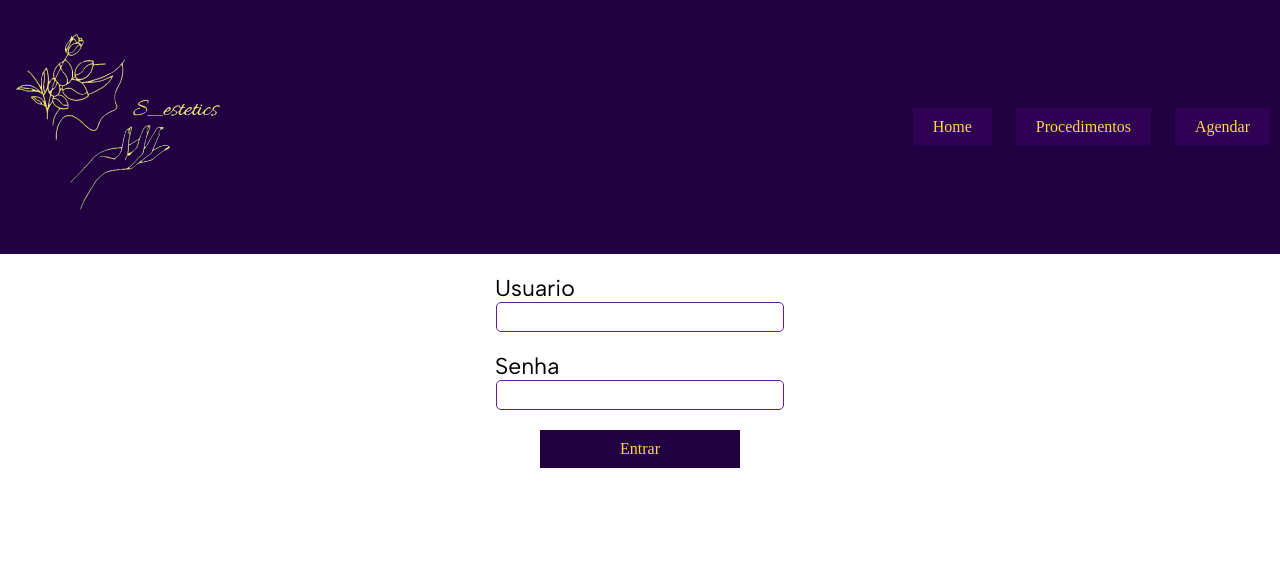
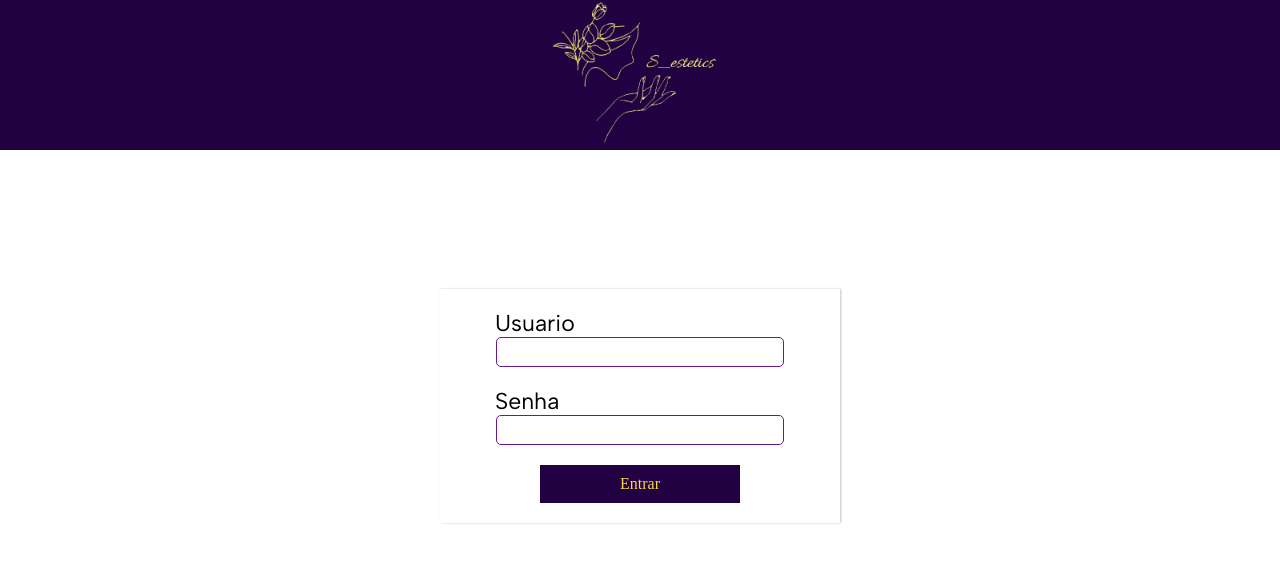
Before and after one commit to SaulloRibeiro/trabalhoDesenvolvimentoWeb, a plain HTML site: page login.html in a window 1280 px wide. Drawn offline with Linux system fonts and the light colour scheme.

Commit message:
modificando a tela de login, deixando-a resposiva

```diff
--- a/assets/css/estilo-login/login.css
+++ b/assets/css/estilo-login/login.css
@@ -15,54 +15,46 @@
     box-sizing: border-box;
 }
 
-header{
-    display: grid;
-    grid-template-columns: 1fr 2fr;
-    background-color: var(--cor1);
+body,html{
+    height: 80%;
 }
 
-.logo > img{
-    height: 250px;
+header {
+    background-color: var(--cor1);
+    width: 100%;
+    height: 150px;
 }
 
-nav{
-    align-self: center;
+header > a{
+    display: block;
+    width: 200px;
+    height: 150px;
+    margin: auto;
 }
 
-ul{
-    justify-self: flex-end;
-    list-style: none;
-}
-
-li{
-    display: inline;
-    padding: 10px;
-    margin: 10px;
-    background-color: var(--cor2);
-}
-
-li:hover{
-    background-color: var(--cor3);
-}
-
-li > a{
-    display: inline-block;
-    padding: 10px;
-    text-decoration: none;
-    color: var(--cor5);
+.logo {
+    width: 200px;
+    height: 150px;
+    margin: auto;
+    background-image: url("../../imagens/logo-empresa.png");
+    background-position: center center;
+    background-repeat: no-repeat;
+    background-size: cover;
 }
 
 .container{
     width: 100vw;
+    height: 100%;
     display: flex;
     flex-direction: row;
     justify-content: center;
-    align-items: flex-start;
+    align-items: center;
 }
 
 form{
     width: 400px;
     padding: 20px;
+    box-shadow: 1px 0.2px 2px rgba(0, 0, 0, 0.24);
 }
 
 input{
--- a/login.html
+++ b/login.html
@@ -10,22 +10,19 @@
 </head>
 <body>
     <header>
-        <div class="logo"><img src="assets/imagens/logo-empresa.png" alt=""></div>
-        <nav>
-            <ul id="items">
-                <li><a href="index.html">Home</a></li>
-                <li><a href="#">Procedimentos</a></li>
-                <li><a href="agendamento.html">Agendar</a></li>
-            </ul>
-        </nav>
+        <a href="index.html">
+            <div class="logo"></div>
+        </a>
     </header>
 
     <div class="container">
         <form action="#" autocomplete="off">
             <label for="Idcampo-nome">Usuario</label>
+            <p></p>
             <input type="text" name="campo-nome" id="Idcampo-nome" required>
 
             <label for="Idcampo-senha">Senha</label>
+            <p></p>
             <input type="password" name="campo-senha" id="Idcampo-senha" required maxlength="20">
 
             <!-- <input type="submit" value="Entrar"> -->
```
